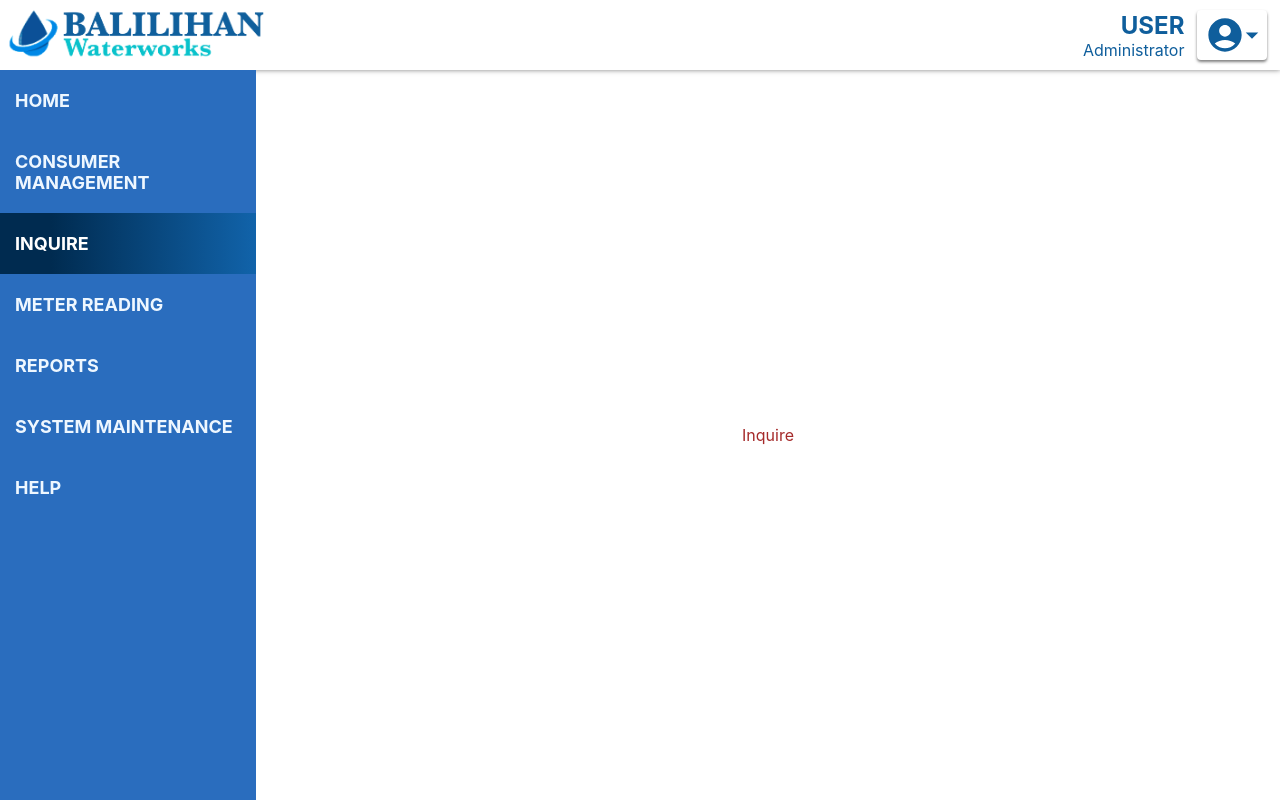
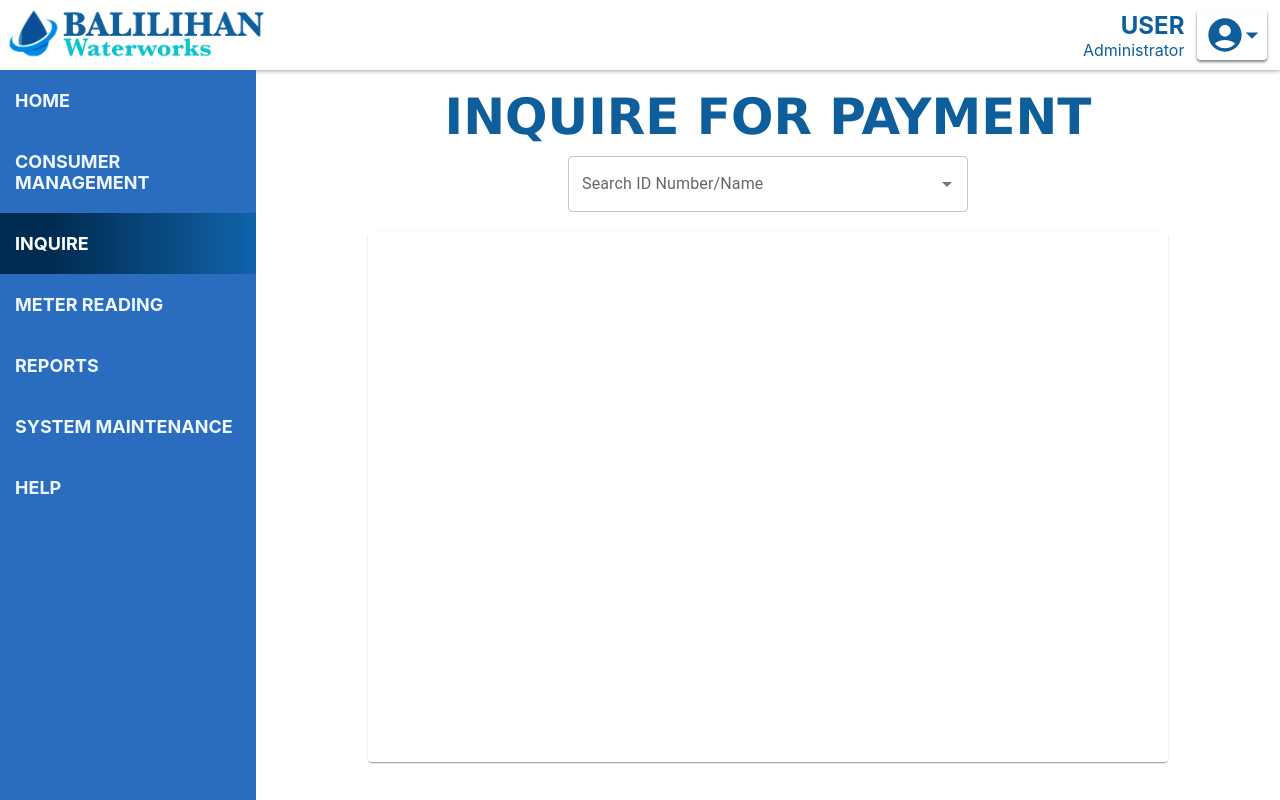
Before and after one commit to zynmurel/waterBilling1, a React (Create React App) app: page /inquire in a window 1280 px wide. Built offline with nearby package versions, Linux system fonts and the light colour scheme; data requests are answered from the project's data file.

Commit message:
eleventh commit

```diff
--- a/src/App.jsx
+++ b/src/App.jsx
@@ -34,7 +34,10 @@ function App() {
           result={result}
           Utilities={Utilities} />}></Route>
 
-          <Route path="/inquire" element={<Inquire/>}></Route>
+          <Route path="/inquire" element={<Inquire
+          result={result}
+          Utilities={Utilities}
+          />}></Route>
 
           <Route path="/meterReading" element={<MeterReading/>}></Route>
 
--- a/src/Components/Pages/ConsumerManagement.jsx
+++ b/src/Components/Pages/ConsumerManagement.jsx
@@ -6,11 +6,12 @@ import AutoComplete from '../ReadyComponents/CAutoComplete'
 import SelectLabels from '../ReadyComponents/CSelectLabel';
 import AddPopup from '../ReadyComponents/ConsumerManagement/AddNewPopUp';
 import ConsumerPopUp from '../ReadyComponents/ConsumerManagement/ConsumerPopUp'
-import { Button, TextField, Snackbar, Alert } from '@mui/material';
 import { useState } from 'react';
 import React from 'react';
 import AddConsumer from '../ReadyComponents/ConsumerManagement/AddConsumer';
 import ConsumerData from '../ReadyComponents/ConsumerManagement/ConsumerData';
+import { Button, TextField, Snackbar, Alert, InputAdornment } from '@mui/material';
+import SearchIcon from '@mui/icons-material/Search';
 
 
 
@@ -42,11 +43,19 @@ const ConsumerManagement = ({Utilities, result}) => {
            <div className="searchAddBar">
             <TextField
               id="outlined-basic"
-              label="Search Consumer Number/Name"
+              label={"Search ID Number/Name" }
+              InputProps= {{
+              endAdornment: (
+                  <InputAdornment position="end">
+                    <SearchIcon />
+                  </InputAdornment>
+                ),
+              }}
               variant="outlined"
               style={{width:450}}
               onChange={(e)=>{setName(e.target.value); setPage(0)}}
               />
+
             <AutoComplete
             width={300}
             label={'Barangay'}
--- a/src/Components/Pages/Home.jsx
+++ b/src/Components/Pages/Home.jsx
@@ -1,5 +1,4 @@
 import { Box, Card, Typography } from '@mui/material';
-import { style } from '@mui/system';
 import '../../Styles/PageStyles/home.css'
 const Home = ({result}) => {
     const { data:consumer, isPending, error } = result
@@ -39,13 +38,13 @@ const Home = ({result}) => {
             width:600,
         },
         text1:{
-            fontSize:110,
+            fontSize:100,
             margin:0,
             color:"rgb(15,94,156)",
             margin:" -25px 0 0 0"
         },
         text2:{
-            fontSize:70,
+            fontSize:60,
             margin:" -25px 0 5px 0"
         },
         boxFont:{
--- a/src/Components/Pages/Inquire.jsx
+++ b/src/Components/Pages/Inquire.jsx
@@ -1,9 +1,84 @@
+import { Box, Card, Autocomplete } from '@mui/material';
 import '../../Styles/PageStyles/inquire.css'
-const Inquire = () => {
+import { TextField} from '@mui/material';
+import { createFilterOptions } from '@mui/material';
+import { useState } from 'react';
+
+const Inquire = ({result}) => {
+    const { data:consumer, isPending, error } = result
+
+    const [ searchConsumer, setSearchConsumer ] = useState("")
+
+    const OPTIONS_LIMIT = 8;
+    const filterOptions = createFilterOptions({
+        limit: OPTIONS_LIMIT
+      });
+
+    console.log(searchConsumer? true: false)
+
+
+    const styles = {
+        inquire:{
+            color:"grey"
+        },
+        container:{
+            display:"flex",
+            flexDirection:"column",
+            alignItems:"center"
+        },
+        box1:{
+            display:"flex",
+            flexDirection:"column",
+            alignItems:"center",
+        },
+        box2:{
+            display:"flex",
+            flexDirection:"column",
+            alignItems:"center",
+            justifyContent:"center",
+            flex:5,
+            width:800,
+            height:800,
+            color:"rgb(75, 75, 75)",
+            margin:"20px"
+        },
+        text1:{
+            fontSize:50,
+            margin:0,
+            color:"rgb(15,94,156)",
+            margin:" 0px 0 10px 0"
+        }
+    }
     return (
-        <div className="inquire">
-            Inquire
-        </div>
+            <Box className="inquire" sx={{...styles.inquire}}>
+                <Box className="container" sx={{...styles.container}}>
+                    <Box className="box1" sx={styles.box1}>
+                            <h1 style={styles.text1}>INQUIRE FOR PAYMENT</h1>
+
+                        <Box className="box1">
+                        <Autocomplete
+                            disablePortal
+                            disabled={isPending || error}
+                            getOptionLabel={(option) => `${option.id} ${option.first_name} ${option.middle_name} ${option.last_name}`}
+                            id="combo-box-demo"
+                            options={consumer? consumer: []}
+                            filterOptions={filterOptions}
+                            sx={{ width: 400 }}
+                            onChange={(event , val)=>{ setSearchConsumer(val); console.log(val)}}
+                            renderInput={(params) =>
+                            <TextField
+                            {...params}
+                            label={ isPending?"Loading...":"Search ID Number/Name" }
+                            />}
+                            />
+                        </Box>
+                    </Box>
+                    <Card style={styles.box2}>
+                        <Box></Box>
+                    </Card>
+
+                </Box>
+            </Box>
      );
 }
 
--- a/src/Components/ReadyComponents/CAutoComplete.jsx
+++ b/src/Components/ReadyComponents/CAutoComplete.jsx
@@ -8,7 +8,7 @@ export default function ComboBox({width, label, Utilities, barangay, setBarangay
     <Autocomplete
       disablePortal
       ListboxProps={{ style: { maxHeight: autoComHeight }, position: "top-start" }}
-      disabled={error? true:false}
+      disabled={error || isPending}
       id="combo-box-demo"
       options={res? res[label] : []}
       sx={{ width: width }}
--- a/src/Components/ReadyComponents/ConsumerManagement/AddConsumer.jsx
+++ b/src/Components/ReadyComponents/ConsumerManagement/AddConsumer.jsx
@@ -202,8 +202,9 @@ const AddConsumer = ({Utilities, result, setOpenPopup, consumerInfo, setConsumer
                     brand: consumerWaterBrand,
                     IsActive:true,
                     archive:false,
-                    date: consumerWaterRegDate
-
+                    date: consumerWaterRegDate,
+                    connected:true,
+                    archive:false
                 }
 
                 setButtonPending(true)
--- a/src/Components/ReadyComponents/ConsumerManagement/ConsumerPopUp.jsx
+++ b/src/Components/ReadyComponents/ConsumerManagement/ConsumerPopUp.jsx
@@ -33,8 +33,8 @@ const ConsumerPopup = ({title, children, consumerPopUp, maxWidth, setConsumerPop
             {consumerInfo.id? consumerInfo.id : "none"}
         </Typography>
         <Box style={styles.box}>
-          <IconButton color="warning" aria-label="edit" onClick={()=> setOpenPopup(true)}><EditIcon sx={{fontSize:30, color:"warning", margin:"0 5px"}}/></IconButton>
-          <IconButton color="error" aria-label="exit" onClick={()=>{ setConsumerPopup(false)}}><DisabledByDefaultIcon sx={{fontSize:30, color:"error", margin:"0 5px" }} /></IconButton>
+          <Button color="warning" aria-label="edit" onClick={()=> setOpenPopup(true)}><EditIcon sx={{fontSize:30, color:"warning", margin:"0 5px"}}/></Button>
+          <Button color="error" aria-label="exit" onClick={()=>{ setConsumerPopup(false)}}><DisabledByDefaultIcon sx={{fontSize:30, color:"error", margin:"0 5px" }} /></Button>
 
         </Box>
       </DialogTitle>
```
Also changed, not shown: data/db.json.
